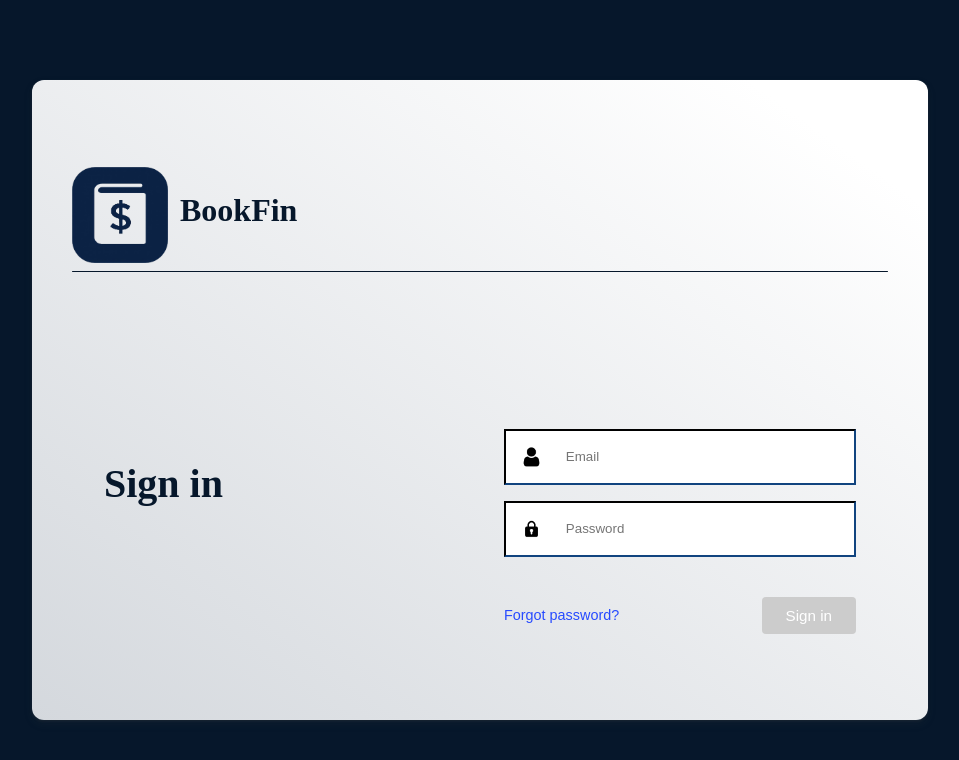
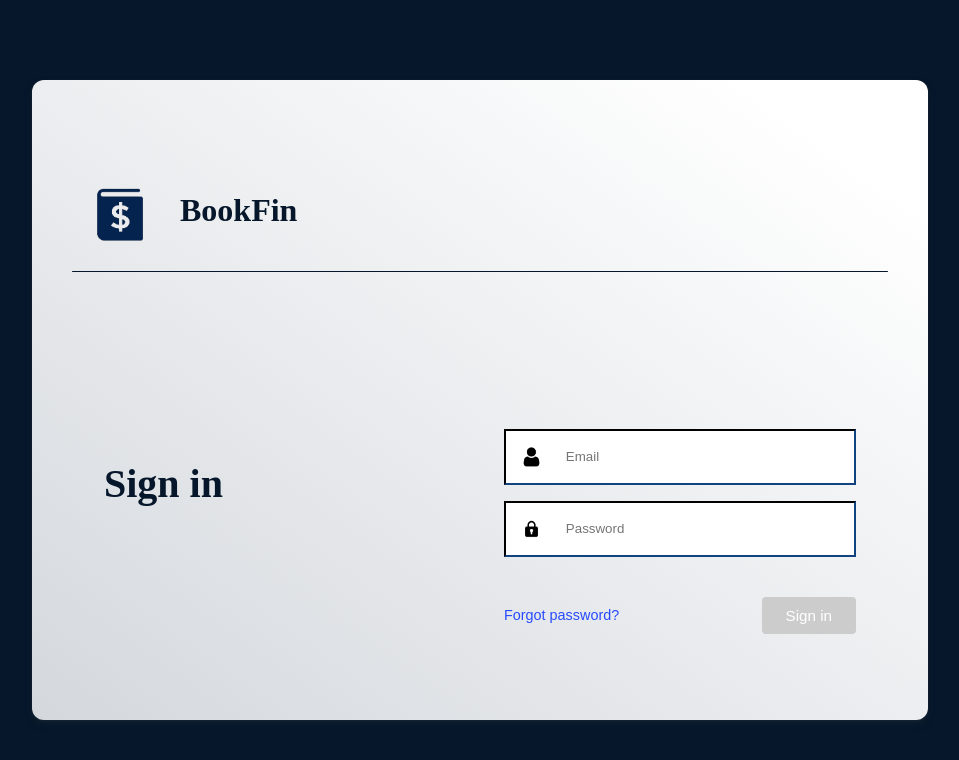
Before and after one commit to eh-lucas/ratodelivraria, an Angular app in the folder Client/: page /login in a window 1280 px wide. Shown: the top 760 px of the page, without its empty margins (160-1119 px from the left). Built offline with nearby package versions, Linux system fonts and the light colour scheme.

Commit message:
Testando outro ícone

```diff
--- a/Client/src/app/components/login-component/login-component.html
+++ b/Client/src/app/components/login-component/login-component.html
@@ -1,7 +1,7 @@
 <div class="login-card">
   <div class="card-header">
     <div class="title-row">
-      <img src="/assets/BookFinIcon2.png" alt="BookFin Logo" class="bookfin-logo" />
+      <img src="/assets/BookFinIcon3.png" alt="BookFin Logo" class="bookfin-logo" />
       <h1>BookFin</h1>
     </div>
     <div class="divider"></div>
```
Also changed, not shown: Client/public/assets/BookFinIcon3.png (added).
